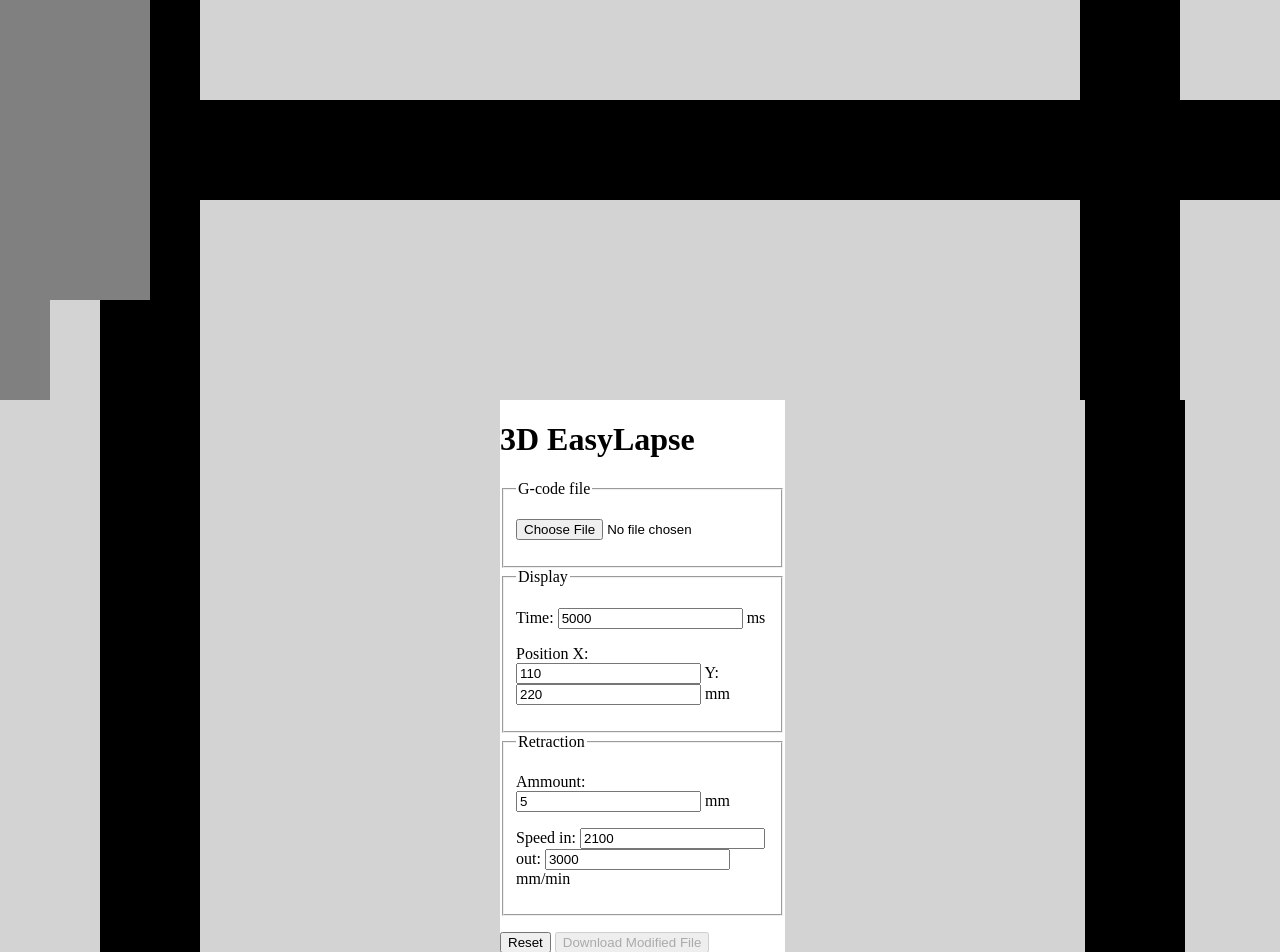
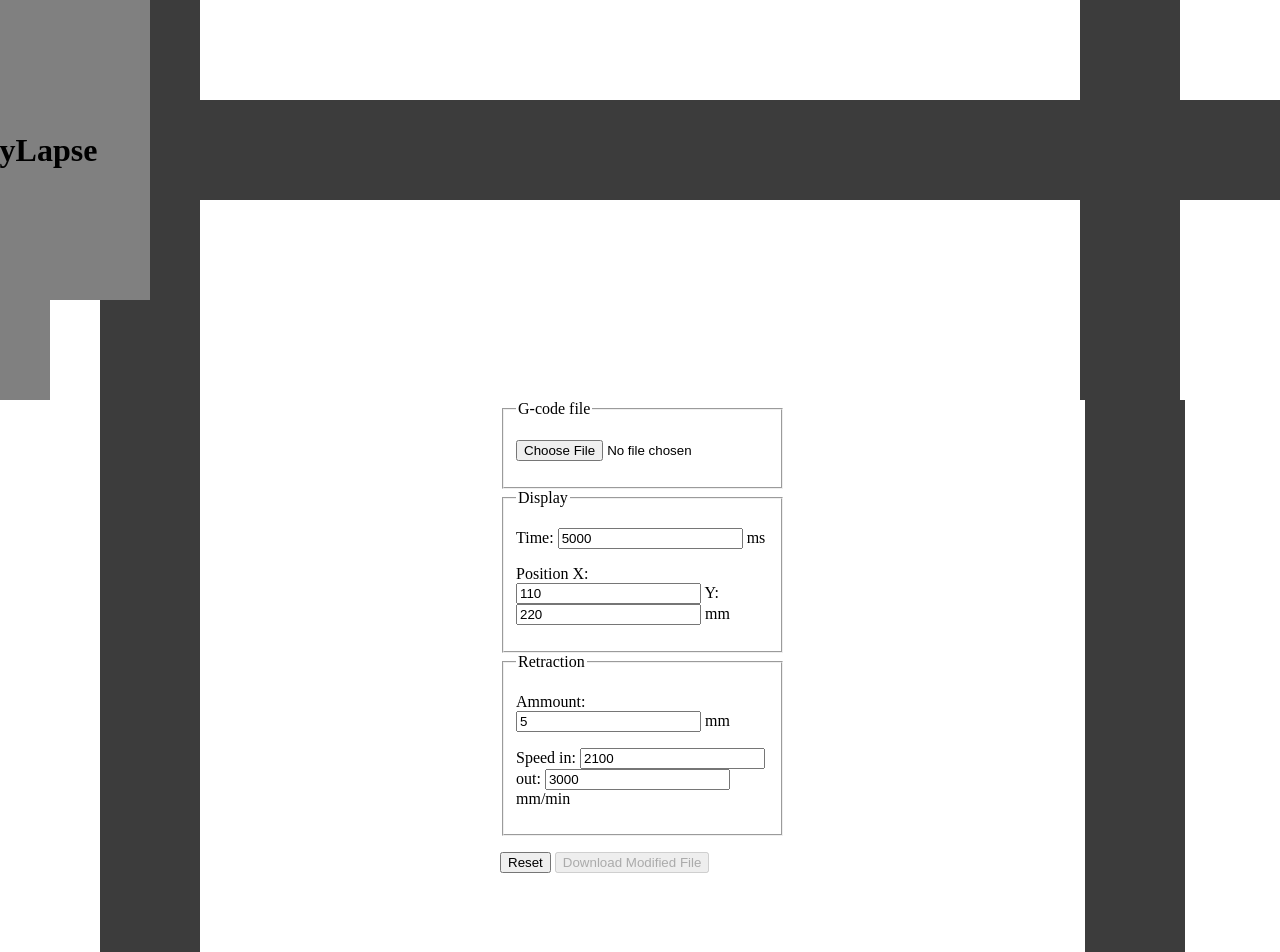
Before and after one commit to 3d-easylapse/3d-easylapse.github.io, a React (Create React App) app: page / in a window 1280 px wide. Shown: the top 952 px of the page. Built offline with nearby package versions, Linux system fonts and the light colour scheme.

Commit message:
Extruder shadow

```diff
--- a/src/App.tsx
+++ b/src/App.tsx
@@ -2,17 +2,26 @@ import React from 'react';
 import Form from './Form';
 
 function App() {
-  const ref = React.useRef<HTMLDivElement>(null);
+  const extruderRef = React.useRef<HTMLDivElement>(null);
+  const extruderShadowRef = React.useRef<HTMLDivElement>(null);
 
   React.useEffect(() => {
     document.addEventListener('mousemove', function (e) {
-      if (ref.current === null) {
+      if (extruderRef.current === null) {
         return;
       }
 
-      let left = e.pageX;
-      ref.current.style.left =
+      const left = e.pageX;
+      extruderRef.current.style.left =
         Math.min(Math.max(left, 350), document.body.clientWidth - 350) + 'px';
+      setTimeout(() => {
+        if (extruderShadowRef.current === null) {
+          return;
+        }
+
+        extruderShadowRef.current.style.left =
+          Math.min(Math.max(left, 350), document.body.clientWidth - 350) + 'px';
+      }, 50);
     });
   }, []);
 
@@ -30,22 +39,42 @@ function App() {
           gridTemplateColumns: '100px 100px 1fr 100px 100px',
         }}
       >
-        <div style={{ gridArea: 'a', background: 'lightgray' }} />
-        <div style={{ gridArea: 'b', background: 'black' }} />
-        <div style={{ gridArea: 'c', background: 'lightgray' }} />
-        <div style={{ gridArea: 'd', background: 'black' }} />
-        <div style={{ gridArea: 'e', background: 'lightgray' }} />
+        <div style={{ gridArea: 'a' }} />
+        <div style={{ gridArea: 'b', background: '#3c3c3c' }} />
+        <div style={{ gridArea: 'c' }} />
+        <div style={{ gridArea: 'd', background: '#3c3c3c' }} />
+        <div style={{ gridArea: 'e' }} />
 
-        <div style={{ gridArea: 'f', background: 'black' }} />
+        <div style={{ gridArea: 'f', background: '#3c3c3c' }} />
 
-        <div style={{ gridArea: 'g', background: 'lightgray' }} />
-        <div style={{ gridArea: 'h', background: 'black' }} />
-        <div style={{ gridArea: 'i', background: 'lightgray' }} />
-        <div style={{ gridArea: 'j', background: 'black' }} />
-        <div style={{ gridArea: 'k', background: 'lightgray' }} />
+        <div style={{ gridArea: 'g' }} />
+        <div style={{ gridArea: 'h', background: '#3c3c3c' }} />
+        <div style={{ gridArea: 'i' }} />
+        <div style={{ gridArea: 'j', background: '#3c3c3c' }} />
+        <div style={{ gridArea: 'k' }} />
 
         <div
-          ref={ref}
+          ref={extruderShadowRef}
+          style={{
+            display: 'grid',
+            position: 'absolute',
+            gridTemplateAreas: `
+              'a a a'
+              'b c d'
+            `,
+            gridTemplateRows: '300px 100px',
+            gridTemplateColumns: '100px 100px 100px',
+            transform: 'translate(-50%, 0)',
+          }}
+        >
+          <div style={{ gridArea: 'a', background: 'lime' }} />
+          <div style={{ gridArea: 'b' }} />
+          <div style={{ gridArea: 'c', background: 'lime' }} />
+          <div style={{ gridArea: 'd' }} />
+        </div>
+
+        <div
+          ref={extruderRef}
           style={{
             display: 'grid',
             position: 'absolute',
@@ -62,6 +91,19 @@ function App() {
           <div style={{ gridArea: 'b' }} />
           <div style={{ gridArea: 'c', background: 'grey' }} />
           <div style={{ gridArea: 'd' }} />
+
+          <h1
+            style={{
+              position: 'absolute',
+              margin: 0,
+              left: '150px',
+              top: '150px',
+              transform: 'translate(-50%, -50%)',
+              whiteSpace: 'nowrap',
+            }}
+          >
+            3D EasyLapse
+          </h1>
         </div>
       </div>
       <div
@@ -75,21 +117,21 @@ function App() {
           gridTemplateColumns: '100px 100px 300px 1fr 300px 100px 100px',
         }}
       >
-        <div style={{ gridArea: 'a', background: 'lightgray' }} />
-        <div style={{ gridArea: 'b', background: 'black' }} />
-        <div style={{ gridArea: 'c', background: 'lightgray' }} />
+        <div style={{ gridArea: 'a' }} />
+        <div style={{ gridArea: 'b', background: '#3c3c3c' }} />
+        <div style={{ gridArea: 'c' }} />
         <div style={{ gridArea: 'd' }}>
           <Form />
         </div>
-        <div style={{ gridArea: 'e', background: 'lightgray' }} />
-        <div style={{ gridArea: 'f', background: 'black' }} />
-        <div style={{ gridArea: 'g', background: 'lightgray' }} />
+        <div style={{ gridArea: 'e' }} />
+        <div style={{ gridArea: 'f', background: '#3c3c3c' }} />
+        <div style={{ gridArea: 'g' }} />
 
-        <div style={{ gridArea: 'h', background: 'lightgray' }} />
-        <div style={{ gridArea: 'i', background: 'black' }} />
-        <div style={{ gridArea: 'j', background: 'lightgray' }} />
-        <div style={{ gridArea: 'k', background: 'black' }} />
-        <div style={{ gridArea: 'l', background: 'lightgray' }} />
+        <div style={{ gridArea: 'h' }} />
+        <div style={{ gridArea: 'i', background: '#3c3c3c' }} />
+        <div style={{ gridArea: 'j' }} />
+        <div style={{ gridArea: 'k', background: '#3c3c3c' }} />
+        <div style={{ gridArea: 'l' }} />
       </div>
       <div
         style={{
@@ -98,7 +140,7 @@ function App() {
           gridTemplateColumns: '1fr',
         }}
       >
-        <div style={{ background: 'black' }} />
+        <div style={{ background: '#3c3c3c' }} />
       </div>
     </>
   );
--- a/src/Form.tsx
+++ b/src/Form.tsx
@@ -57,7 +57,6 @@ function Form() {
 
   return (
     <form>
-      <h1>3D EasyLapse</h1>
       <fieldset>
         <legend>G-code file</legend>
         <p>
```
